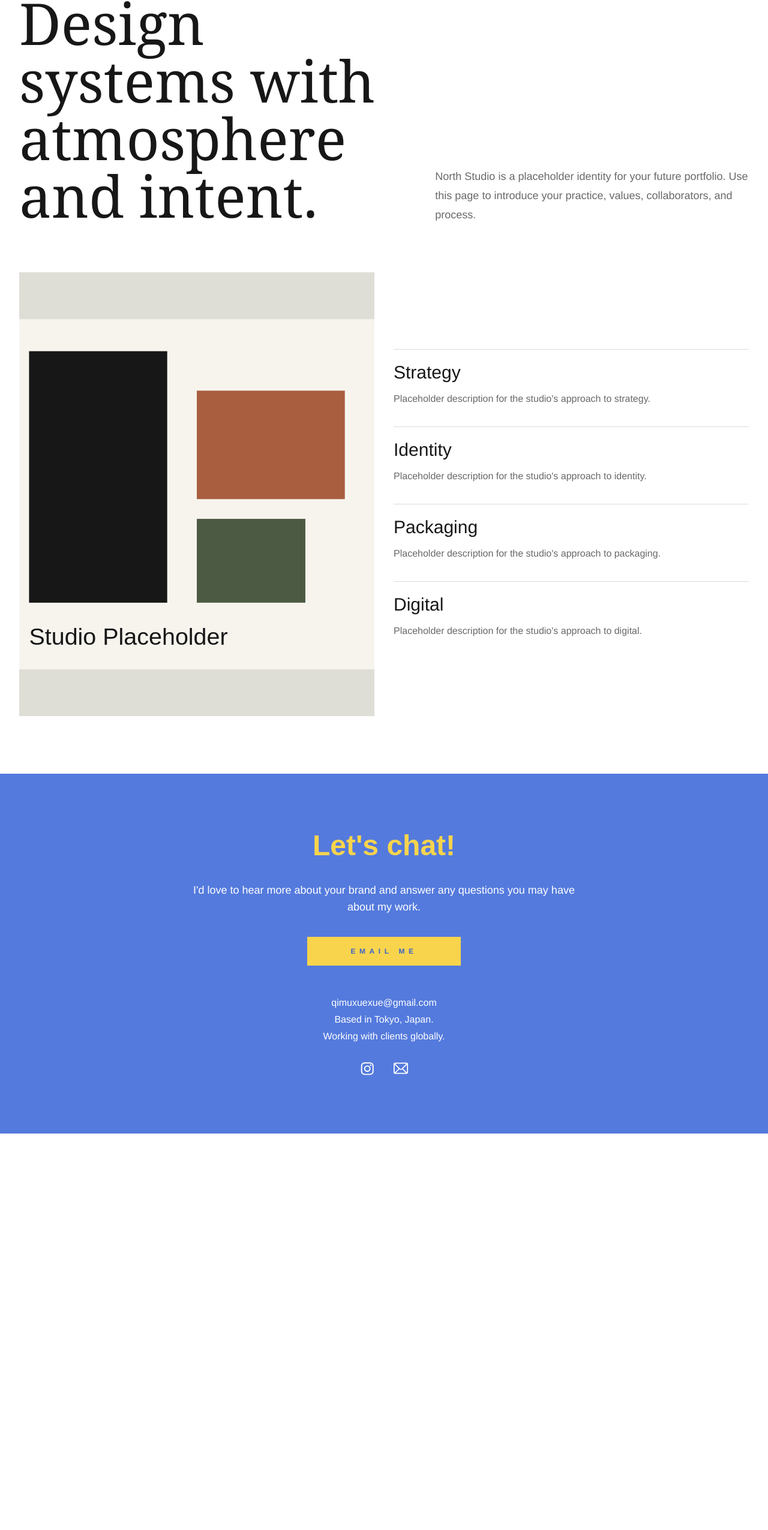
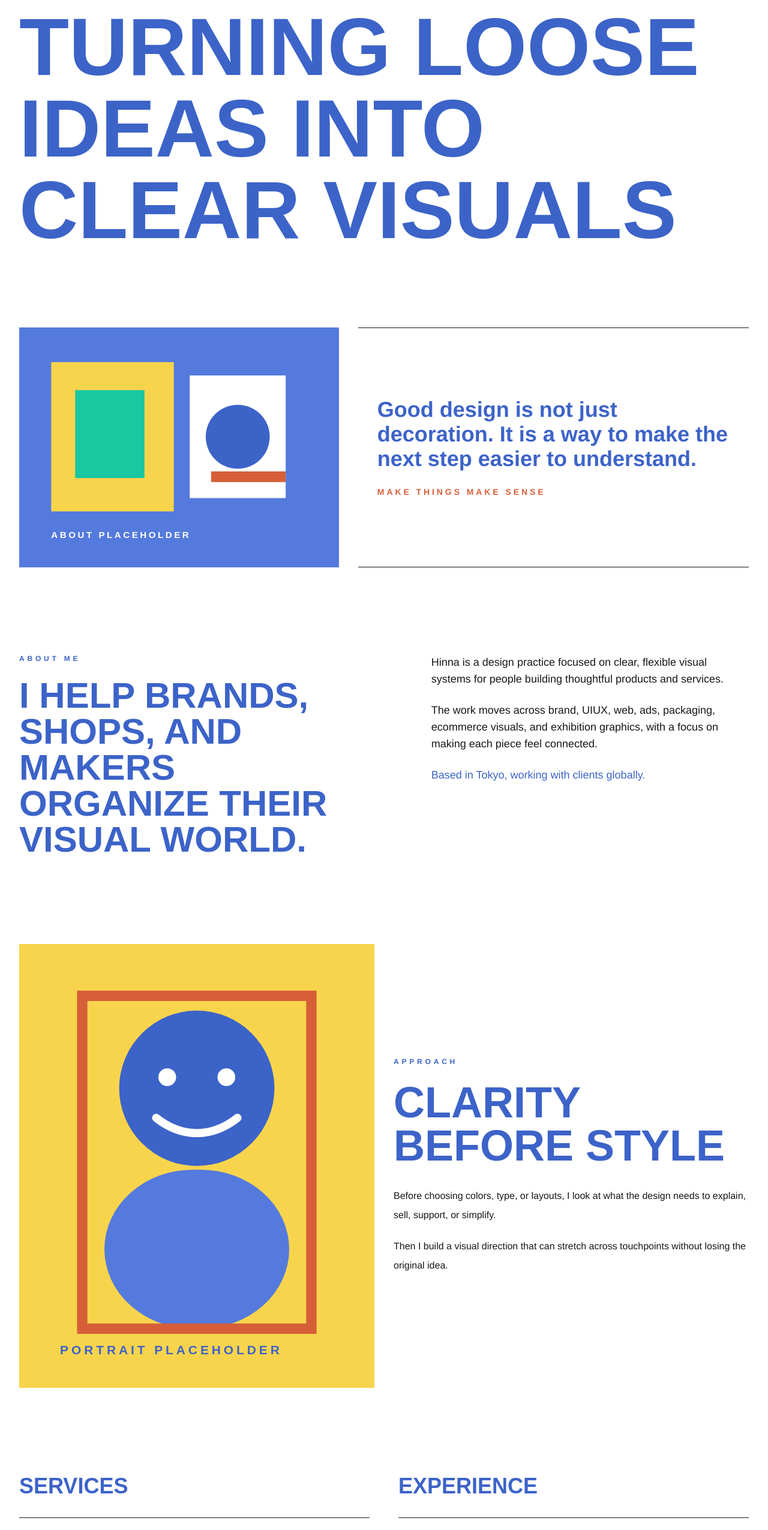
Before and after one commit to qimuxuexue-ctrl/designer-portfolio, a Next.js app: page /about in a window 1280 px wide. Shown: the part 226-2777 px from the top of the page at 60% size. Before the commit the page ends 2116 px from the top, so only its background shows below. Built offline with nearby package versions, Linux system fonts and the light colour scheme.

Commit message:
Redesign about page structure

```diff
--- a/app/about/page.tsx
+++ b/app/about/page.tsx
@@ -1,4 +1,22 @@
 import Image from "next/image";
+import Link from "next/link";
+
+const services = [
+  "brand",
+  "UIUX",
+  "web",
+  "SNS ads",
+  "ecommerce banners",
+  "graphic design",
+  "packaging",
+  "exhibition"
+];
+
+const experience = [
+  { role: "Brand systems", detail: "Visual direction, identity foundations, launch assets" },
+  { role: "Digital design", detail: "Web pages, product flows, campaign surfaces" },
+  { role: "Commercial graphics", detail: "Ads, banners, packaging, and event visuals" }
+];
 
 export const metadata = {
   title: "Hinna | Make things make sense"
@@ -6,43 +24,147 @@ export const metadata = {
 
 export default function AboutPage() {
   return (
-    <main>
-      <section className="mx-auto max-w-7xl px-5 py-12 md:px-8 md:py-20">
-        <div className="grid gap-10 md:grid-cols-[1fr_0.8fr] md:items-end">
-          <div>
-            <p className="mb-5 text-sm uppercase tracking-[0.18em] text-ink/55">
-              About the studio
+    <main className="bg-white text-ink">
+      <section className="mx-auto max-w-7xl px-5 pb-10 pt-16 md:px-8 md:pb-16 md:pt-24">
+        <p className="mb-7 text-xs font-semibold uppercase tracking-[0.45em] text-titleBlue">
+          About Hinna
         </p>
-            <h1 className="font-serif text-6xl leading-[0.9] md:text-8xl">
-              Design systems with atmosphere and intent.
+        <h1 className="max-w-6xl font-display text-6xl font-black uppercase leading-[0.82] text-titleBlue md:text-8xl lg:text-[8.5rem]">
+          Turning loose
+          <br />
+          ideas into
+          <br />
+          clear visuals
         </h1>
+      </section>
+
+      <section className="mx-auto grid max-w-7xl gap-8 px-5 py-10 md:grid-cols-[0.9fr_1.1fr] md:px-8 md:py-16">
+        <div className="relative aspect-[4/3] overflow-hidden bg-bookingBlue">
+          <Image
+            src="/images/about-statement.svg"
+            alt="Abstract desk placeholder"
+            fill
+            className="object-cover"
+          />
         </div>
-          <p className="text-lg leading-8 text-ink/65">
-            North Studio is a placeholder identity for your future portfolio. Use this
-            page to introduce your practice, values, collaborators, and process.
+        <div className="flex flex-col justify-center border-y border-ink py-8 md:px-8">
+          <p className="text-2xl font-semibold leading-10 text-titleBlue md:text-4xl md:leading-[1.15]">
+            Good design is not just decoration. It is a way to make the next step
+            easier to understand.
+          </p>
+          <p className="mt-6 text-sm font-semibold uppercase tracking-[0.28em] text-ember">
+            Make things make sense
           </p>
         </div>
       </section>
 
-      <section className="mx-auto grid max-w-7xl gap-8 px-5 pb-16 md:grid-cols-2 md:px-8 md:pb-24">
-        <div className="relative aspect-[4/5] overflow-hidden bg-mist">
+      <section className="mx-auto grid max-w-7xl gap-10 px-5 py-12 md:grid-cols-[1.1fr_0.9fr] md:px-8 md:py-20">
+        <div>
+          <p className="mb-6 text-xs font-semibold uppercase tracking-[0.4em] text-titleBlue">
+            About me
+          </p>
+          <h2 className="font-display text-4xl font-black uppercase leading-[0.95] text-titleBlue md:text-6xl">
+            I help brands,
+            <br />
+            shops, and makers
+            <br />
+            organize their visual world.
+          </h2>
+        </div>
+        <div className="space-y-6 text-base font-medium leading-8 md:text-lg">
+          <p>
+            Hinna is a design practice focused on clear, flexible visual systems for
+            people building thoughtful products and services.
+          </p>
+          <p>
+            The work moves across brand, UIUX, web, ads, packaging, ecommerce visuals,
+            and exhibition graphics, with a focus on making each piece feel connected.
+          </p>
+          <p className="text-titleBlue">
+            Based in Tokyo, working with clients globally.
+          </p>
+        </div>
+      </section>
+
+      <section className="mx-auto grid max-w-7xl gap-8 px-5 py-10 md:grid-cols-2 md:px-8 md:py-16">
+        <div className="relative aspect-[4/5] overflow-hidden bg-sunYellow">
           <Image
-            src="/images/studio-placeholder.svg"
-            alt="Studio portrait placeholder"
+            src="/images/about-portrait.svg"
+            alt="Portrait placeholder"
             fill
             className="object-cover"
           />
         </div>
-        <div className="grid content-center gap-8">
-          {["Strategy", "Identity", "Packaging", "Digital"].map((item) => (
-            <div key={item} className="border-t border-ink/15 pt-5">
-              <h2 className="text-3xl font-medium">{item}</h2>
-              <p className="mt-3 max-w-xl leading-7 text-ink/65">
-                Placeholder description for the studio&apos;s approach to {item.toLowerCase()}.
+        <div className="flex flex-col justify-center">
+          <p className="mb-6 text-xs font-semibold uppercase tracking-[0.4em] text-titleBlue">
+            Approach
           </p>
+          <h2 className="font-display text-5xl font-black uppercase leading-[0.9] text-titleBlue md:text-7xl">
+            Clarity
+            <br />
+            before style
+          </h2>
+          <div className="mt-8 space-y-5 text-base font-medium leading-8">
+            <p>
+              Before choosing colors, type, or layouts, I look at what the design needs
+              to explain, sell, support, or simplify.
+            </p>
+            <p>
+              Then I build a visual direction that can stretch across touchpoints without
+              losing the original idea.
+            </p>
+          </div>
+        </div>
+      </section>
+
+      <section className="mx-auto grid max-w-7xl gap-12 px-5 py-12 md:grid-cols-2 md:px-8 md:py-20">
+        <div>
+          <h2 className="mb-8 font-display text-4xl font-black uppercase text-titleBlue">
+            Services
+          </h2>
+          <div className="grid gap-3">
+            {services.map((service) => (
+              <div
+                key={service}
+                className="border-t border-ink py-4 text-xl font-semibold"
+              >
+                {service}
               </div>
             ))}
           </div>
+        </div>
+        <div>
+          <h2 className="mb-8 font-display text-4xl font-black uppercase text-titleBlue">
+            Experience
+          </h2>
+          <div className="space-y-6">
+            {experience.map((item) => (
+              <div key={item.role} className="border-t border-ink pt-5">
+                <h3 className="text-2xl font-semibold text-titleBlue">{item.role}</h3>
+                <p className="mt-2 leading-7">{item.detail}</p>
+              </div>
+            ))}
+          </div>
+        </div>
+      </section>
+
+      <section className="bg-titleBlue px-5 py-16 text-center text-white md:px-8 md:py-24">
+        <p className="mx-auto max-w-4xl font-display text-4xl font-black uppercase leading-[0.95] text-sunYellow md:text-6xl">
+          When I&apos;m not designing, I&apos;m collecting references, testing small
+          ideas, and looking for better ways to explain things visually.
+        </p>
+      </section>
+
+      <section className="mx-auto max-w-5xl px-5 py-16 text-center md:px-8 md:py-24">
+        <p className="font-display text-4xl font-black text-titleBlue md:text-5xl">
+          Have an idea that needs shape?
+        </p>
+        <Link
+          href="/contact"
+          className="mt-8 inline-flex bg-sunYellow px-10 py-4 text-sm font-black uppercase tracking-[0.32em] text-titleBlue transition hover:bg-titleBlue hover:text-white"
+        >
+          Contact me
+        </Link>
       </section>
     </main>
   );
```
Also changed, not shown: public/images/about-portrait.svg (added), public/images/about-statement.svg (added). Lines whose indentation alone changed are shown as unchanged.
